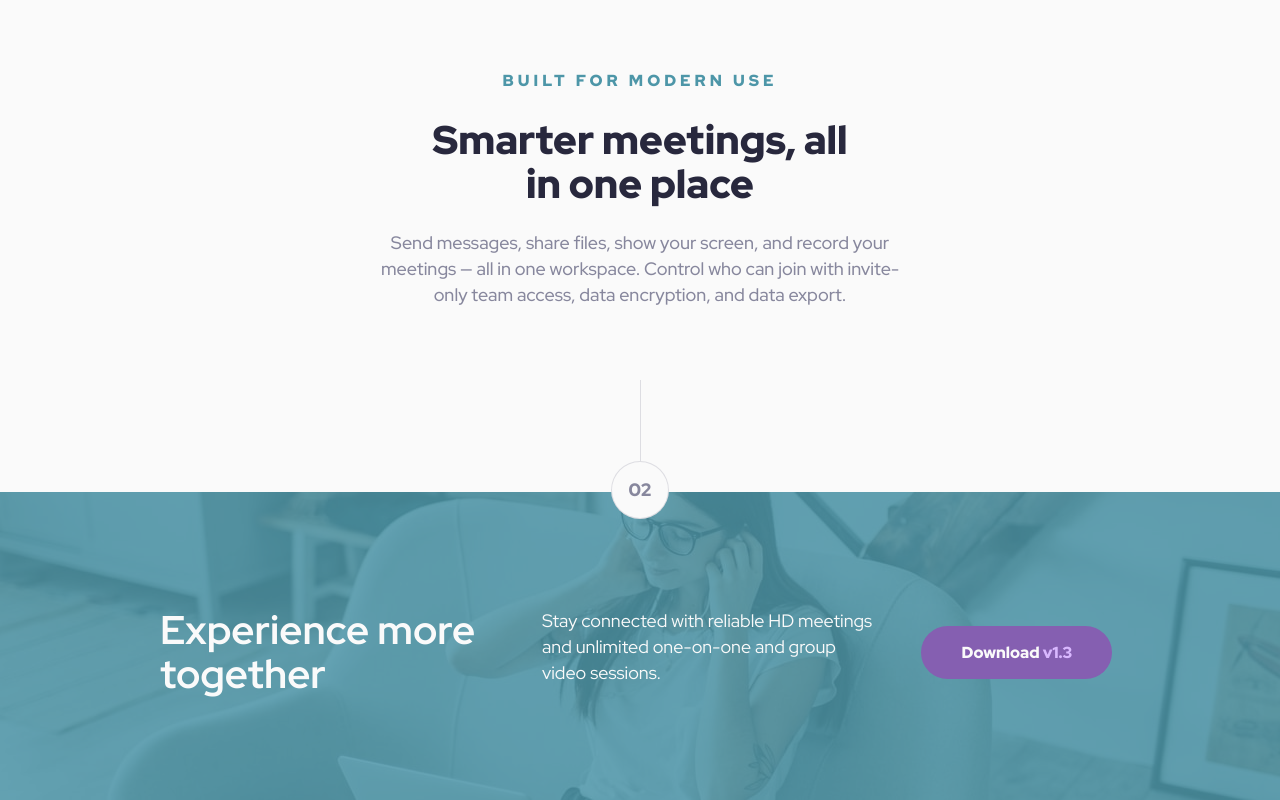
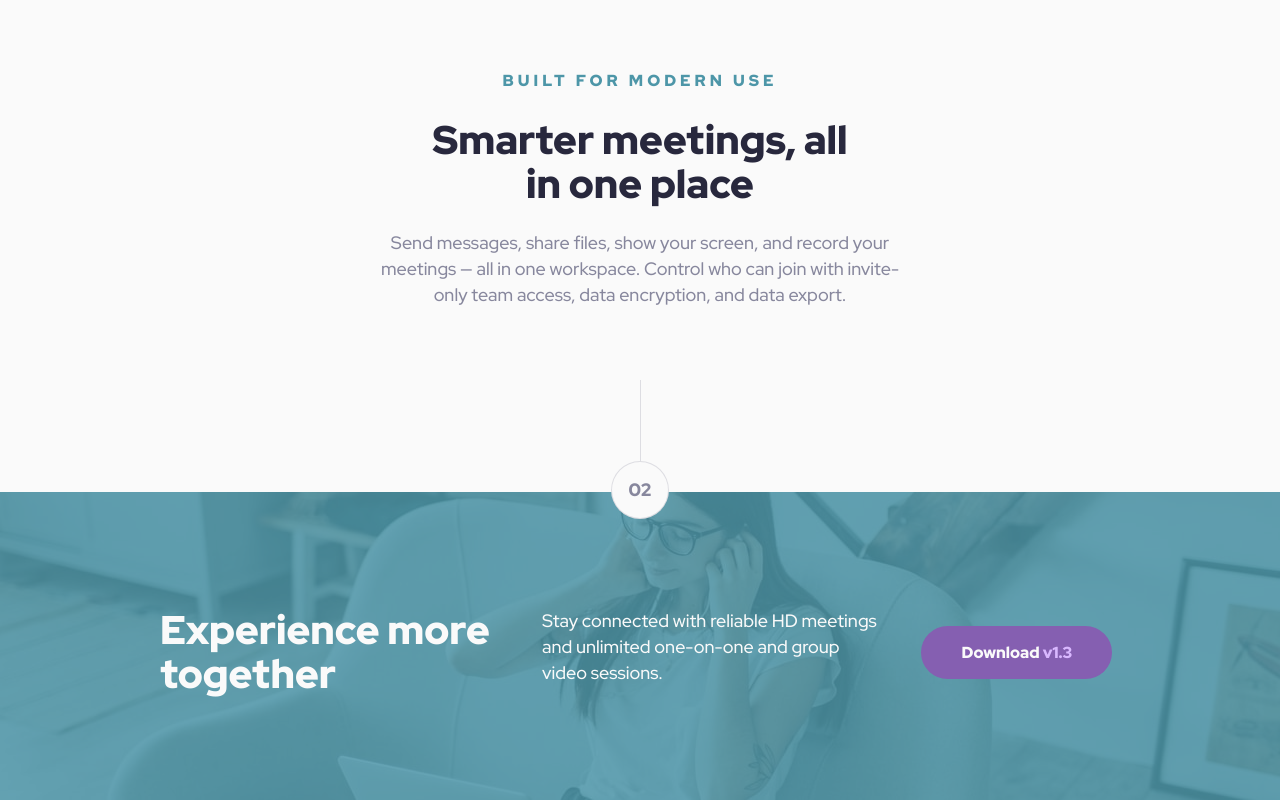
Before and after one commit to ArthurPog/meet-landing-page, a plain HTML site: page index.html in a window 1280 px wide. Shown: the part 1106-1906 px from the top of the page. Drawn offline with Linux system fonts and the light colour scheme.

Commit message:
Update style.css

```diff
--- a/style.css
+++ b/style.css
@@ -324,14 +324,14 @@ the background picture we introduced in footer */
 
 footer h2 {
   margin: 0;
-  font-weight: 700;
+  font-weight: 900;
 }
 
 .footer-p {
   font-size: var(--p-font-size-l-m);
   color: var(--white);
   margin-top: 2rem;
-  font-weight: 400;
+  font-weight: 500;
 }
 
 .footer-button-container {
```
